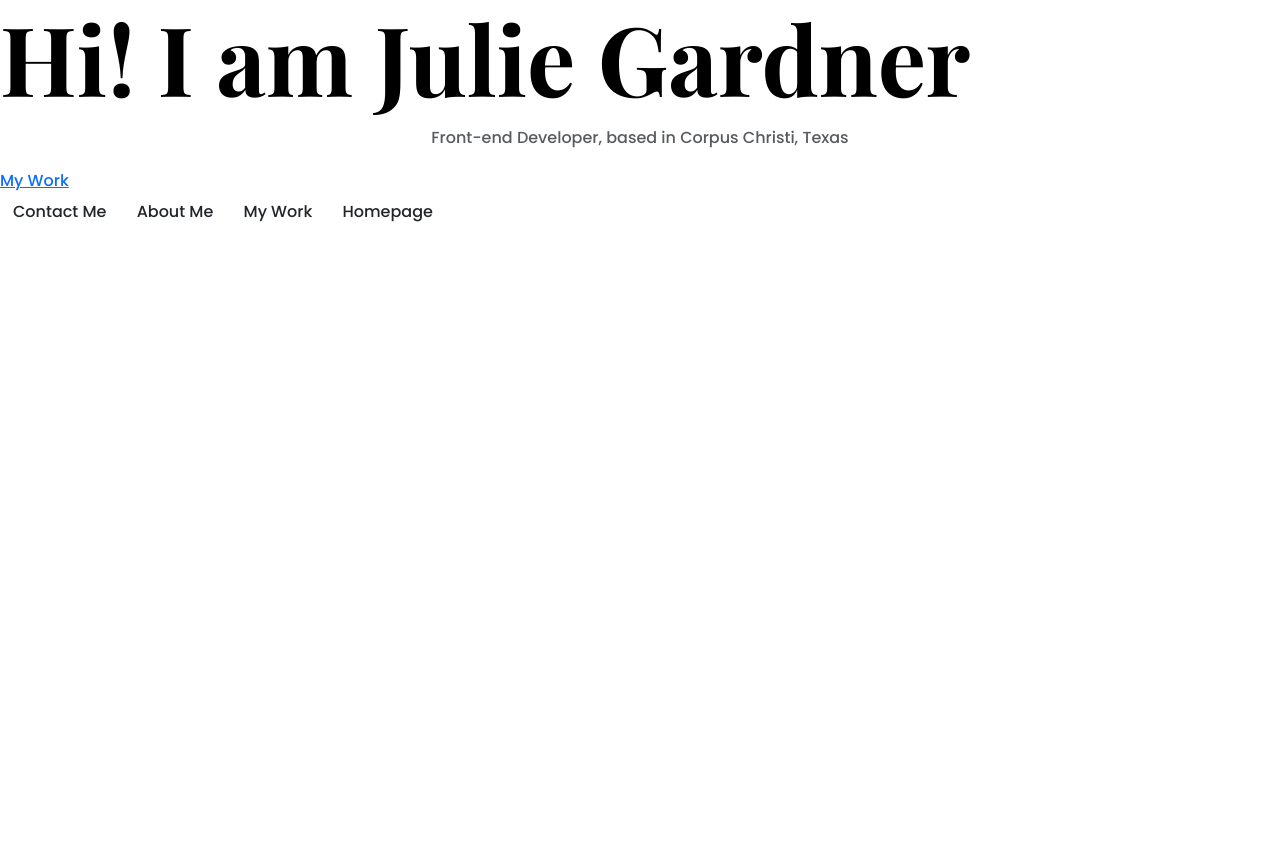
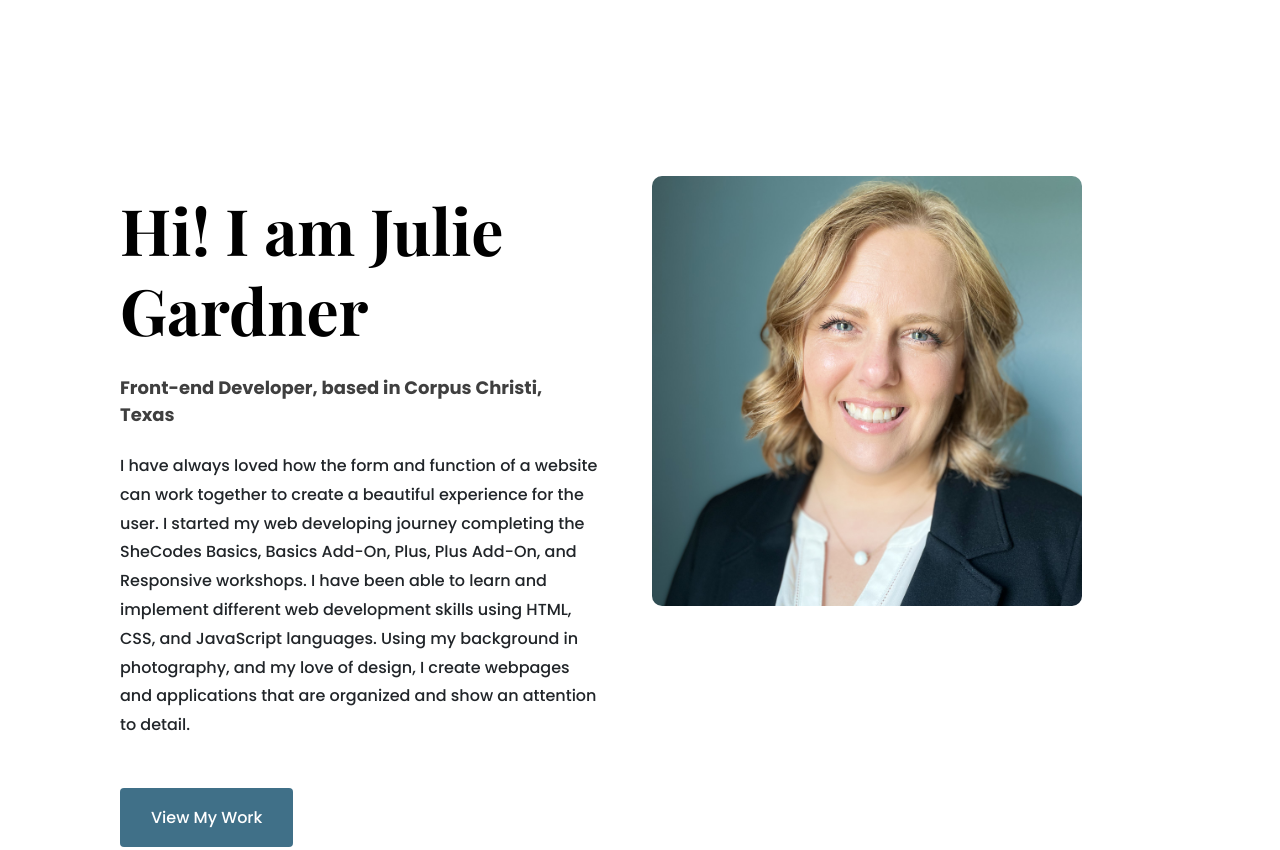
Before and after one commit to JG3955/julie-gardner-portfolio, a plain HTML site: page about.html in a window 1280 px wide. Shown: the top 850 px of the page. Before the commit the page ends 800 px from the top, so only its background shows below. Drawn offline with nearby package versions, Linux system fonts and the light colour scheme.

Commit message:
Added the about page content & styled & updated homepage content

```diff
--- a/about.html
+++ b/about.html
@@ -33,13 +33,42 @@
     ></script>
   </head>
   <body>
-    <div class="about-hero">
-      <h1>Hi! I am Julie Gardner</h1>
-      <p class="text-center opacity-75">
-        Front-end Developer, based in Corpus Christi, Texas
-      </p>
-      <a href="work.html" title="portfolio julie gardner" class="">My Work</a>
+    <div class="about-section container">
+      <div class="row">
+        <div class="col-lg">
+          <div class="about-section-content">
+            <h1 class="mb-4">Hi! I am Julie Gardner</h1>
+            <h2 class="opacity-75 mb-4">
+              Front-end Developer, based in Corpus Christi, Texas
+            </h2>
+            <p class="mb-5">
+              I have always loved how the form and function of a website can
+              work together to create a beautiful experience for the user. I
+              started my web developing journey completing the SheCodes Basics,
+              Basics Add-On, Plus, Plus Add-On, and Responsive workshops. I have
+              been able to learn and implement different web development skills
+              using HTML, CSS, and JavaScript languages. Using my background in
+              photography, and my love of design, I create webpages and
+              applications that are organized and show an attention to detail.
+            </p>
+            <a
+              href="work.html"
+              title="portfolio julie gardner"
+              class="btn btn-branding"
+              >View My Work</a
+            >
+          </div>
+        </div>
+        <div class="col-lg">
+          <img
+            src="/images/julie-2.jpg"
+            alt="woman in white blouse and black blaxer smiling"
+            class="img-fluid mt-3"
+          />
+        </div>
+      </div>
     </div>
+
     <a
       href="/contact.html"
       title="contact julie gardner"
--- a/css/styles.css
+++ b/css/styles.css
@@ -1,5 +1,5 @@
 :root {
-  --branding-color: #6591a7;
+  --branding-color: #407088;
   --secondary-color: #eaf6f6;
   --heading-font-family: "Playfair Display", serif;
   --default-font-family: "Poppins", sans-serif;
@@ -35,6 +35,7 @@ p {
 
 img {
   max-width: 100%;
+  border-radius: 10px;
 }
 
 .homepage-hero {
@@ -50,6 +51,35 @@ img {
   font-size: 24px;
   padding: 30px;
   font-weight: normal;
+}
+
+.about-section {
+  padding: 160px 20px;
+}
+
+.about-section-content {
+  margin: 30px;
+}
+
+.about-section h1 {
+  font-size: 64px;
+  line-height: 80px;
+}
+
+.about-section h2 {
+  font: var(--default-font-family);
+  font-weight: bold;
+  font-size: 18px;
+}
+
+.about-section p {
+  font-weight: 200px;
+  font-size: 16px;
+  line-height: 1.8;
+}
+
+.about-section img {
+  max-width: 80%;
 }
 
 .btn-branding {
@@ -79,19 +109,34 @@ img {
   padding: 100px 60px;
 }
 
-@media (max-width: 900px) {
+@media (max-width: 1000px) {
   h1 {
     font-size: 48px;
+    line-height: 56px;
   }
+
   h2 {
     font-size: 40px;
   }
+
   .homepage-hero {
     padding: 80px 20px;
   }
+
   .homepage-hero h2 {
     line-height: 1.5;
   }
+
+  .about-section {
+    text-align: center;
+    padding: 0;
+    grid-column: auto;
+  }
+
+  .about-section .btn {
+    margin-bottom: 20px;
+  }
+
   .project-description {
     padding: 0;
     text-align: center;
```
Also changed, not shown: index.html (+21 -13 lines), images/julie-2.jpg (added), images/julie.jpg (added), 3 other files.
